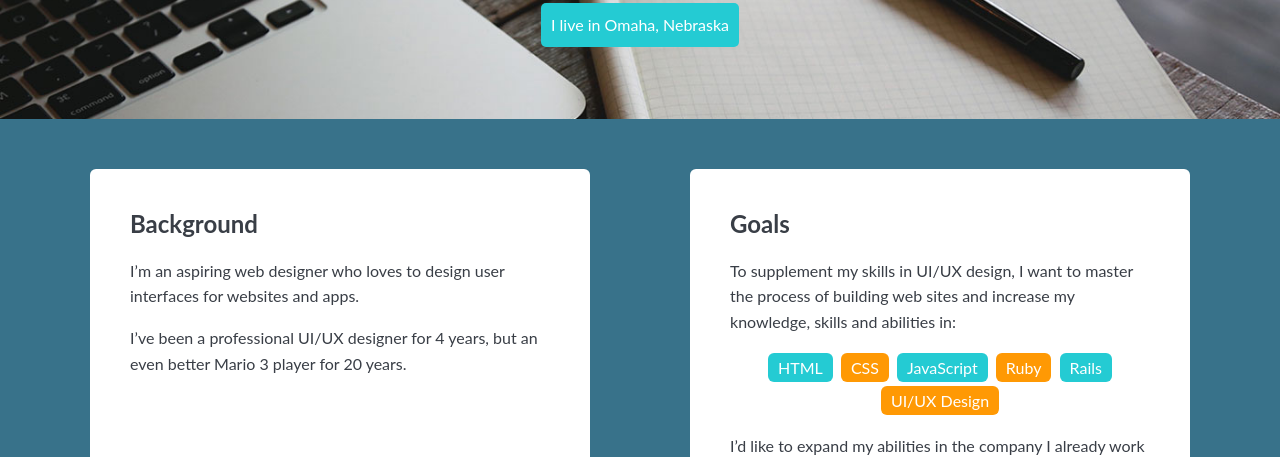
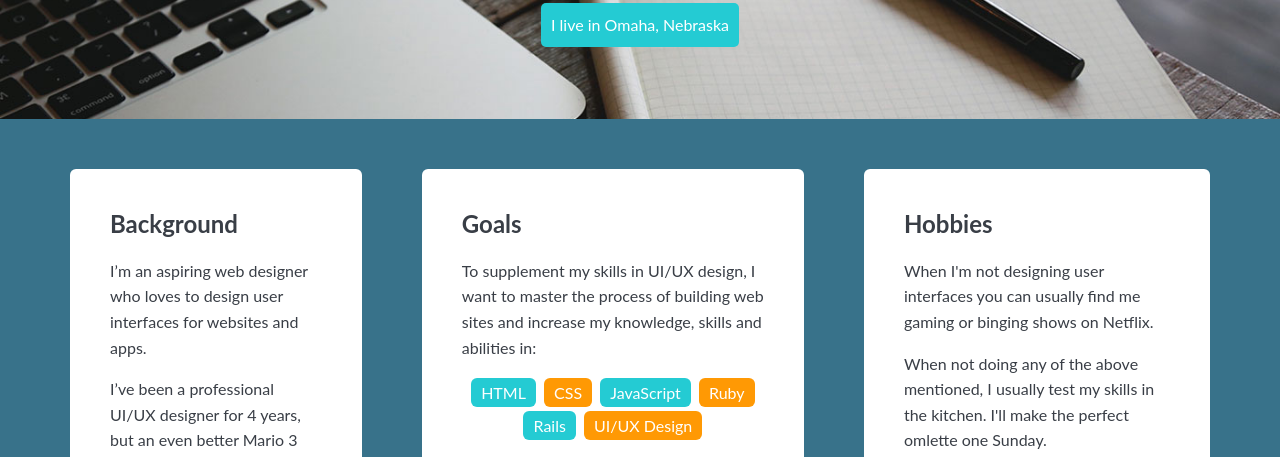
Before and after one commit to Nicholasjonesy/Tech_Degree_Project_1, a plain HTML site: page index.html in a window 1280 px wide. Shown: the part 351-808 px from the top of the page. Drawn offline with Linux system fonts and the light colour scheme; a web font is replaced by a local one.

Commit message:
Additional Edits
• Added an extra card detailing "Hobbies"

```diff
--- a/index.html
+++ b/index.html
@@ -43,6 +43,12 @@
         <p>I’d like to expand my abilities in the company I already work for by being able to code the user interfaces I design.</p>
       </div>
 
+      <div class="card">
+        <h2>Hobbies</h2>
+        <p>When I'm not designing user interfaces you can usually find me gaming or binging shows on Netflix.</p>
+        <p>When not doing any of the above mentioned, I usually test my skills in the kitchen. I'll make the perfect omlette one Sunday.</p>
+      </div>
+
     </main>
     <footer>
       <ul>
```
Also changed, not shown: 2 other files.
